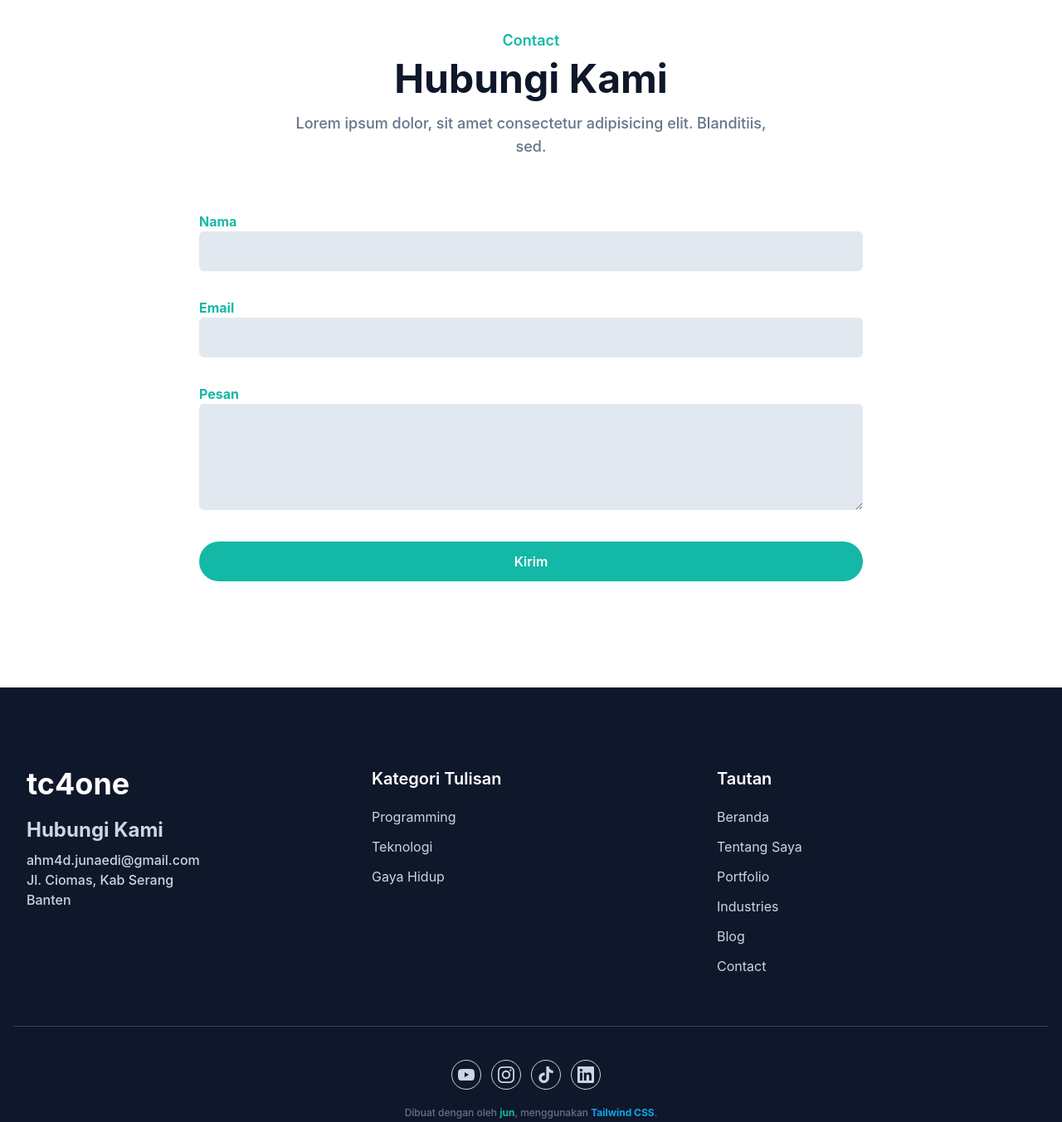
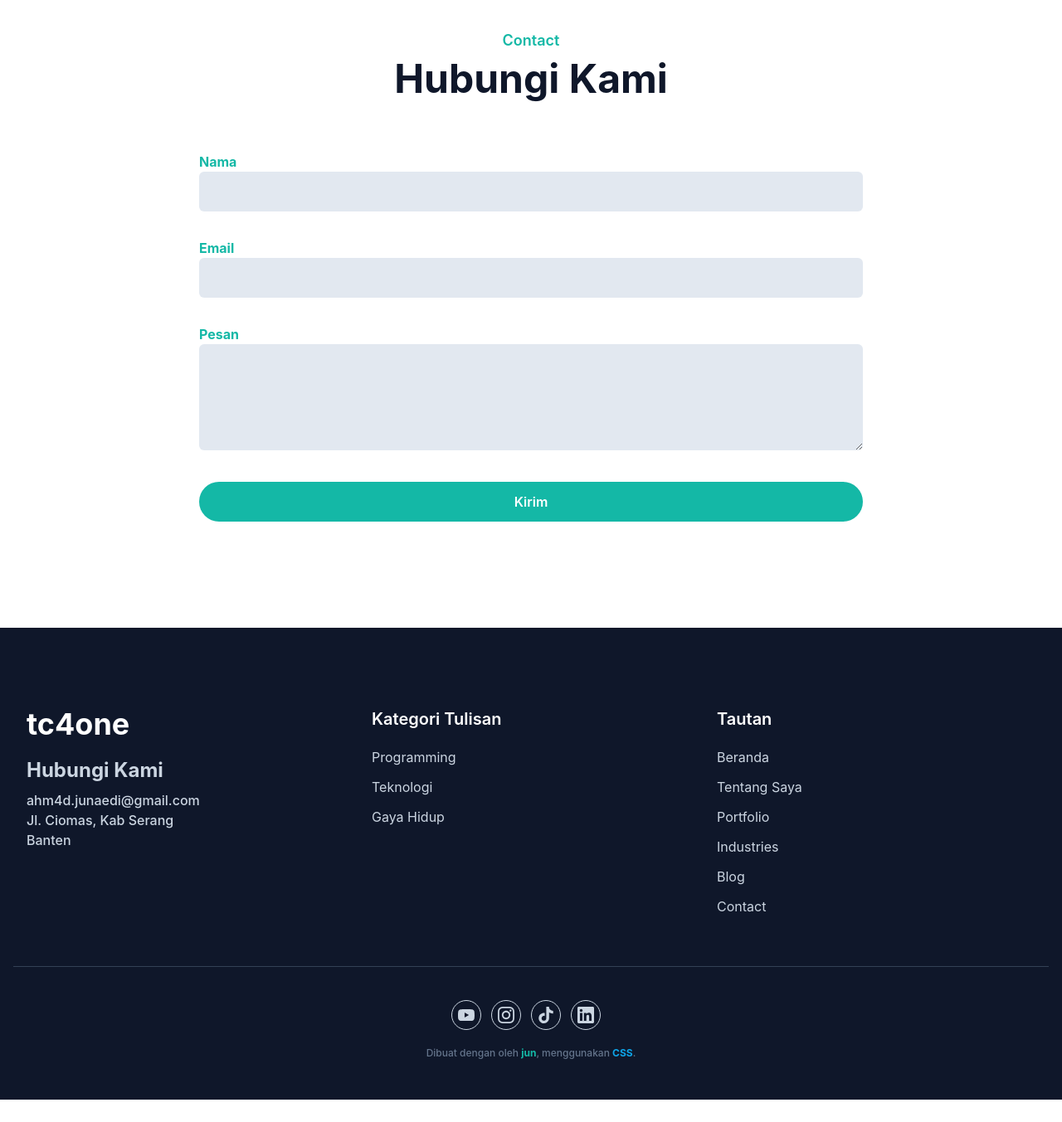
Before and after one commit to ahm3djunaedi/cv-ahmad-junaedi, a plain HTML site: page index.html in a window 1280 px wide. Shown: the part 4180-5533 px from the top of the page at 83% size. After the commit the page ends 5506 px from the top, so only its background shows below. Drawn offline with Linux system fonts and the light colour scheme.

Commit message:
Update index.html

```diff
--- a/index.html
+++ b/index.html
@@ -445,7 +445,6 @@
             <h4 class="mb-2 text-lg font-semibold text-primary">Contact</h4>
             <h2 class="mb-4 text-3xl font-bold text-dark dark:text-white sm:text-4xl lg:text-5xl">Hubungi Kami</h2>
             <p class="text-md font-medium text-secondary md:text-lg">
-              Lorem ipsum dolor, sit amet consectetur adipisicing elit. Blanditiis, sed.
             </p>
           </div>
         </div>
@@ -602,7 +601,7 @@
           </div>
           <p class="text-center text-xs font-medium text-slate-500">
             Dibuat dengan <span class="text-pink-500"></span> oleh <a href="https://instagram.com/ahmad_junaedi7" target="_blank" class="font-bold text-primary">jun</a>, menggunakan
-            <a href="https://tailwindcss.com" target="_blank" class="font-bold text-sky-500">Tailwind CSS</a>.
+            <a href="https://tailwindcss.com" target="_blank" class="font-bold text-sky-500">CSS</a>.
           </p>
         </div>
       </div>
```
